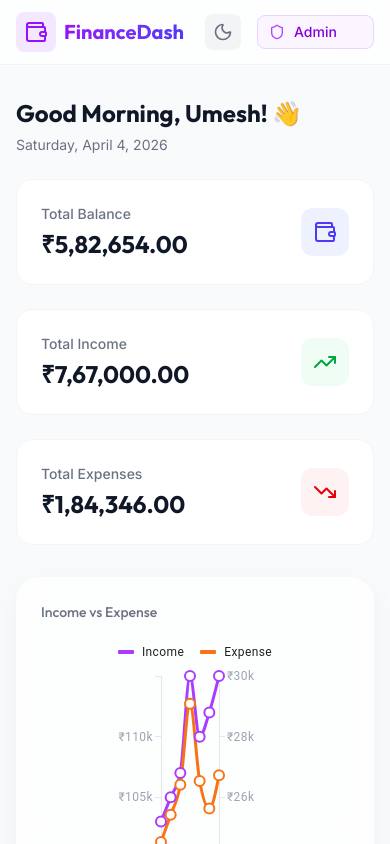
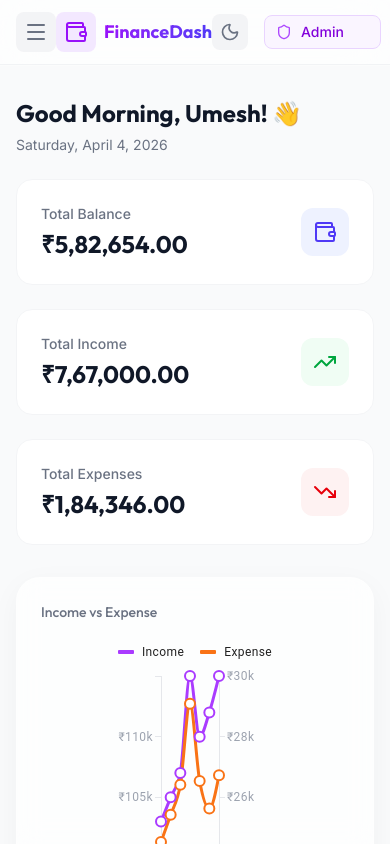
Before and after one commit to umeshh-kuumar/finance-dashboard, a React (Vite) app: page / in a window 390 px wide. Built offline with nearby package versions, Linux system fonts and the light colour scheme.

Commit message:
add navbar and sidebar toggle state to context

```diff
--- a/src/App.jsx
+++ b/src/App.jsx
@@ -10,7 +10,7 @@ const Insights = lazy(() => import('./pages/Insights'));
 const Transaction = lazy(() => import('./pages/Transaction'));
 
 function App() {
-  const { activePage } = useContext(AppContext);
+  const { activePage, isMobileMenuOpen, setIsMobileMenuOpen } = useContext(AppContext);
 
   const renderPage = () => {
     switch (activePage) {
@@ -27,6 +27,14 @@ function App() {
 
   return (
     <div className="flex h-screen bg-gray-50 dark:bg-gray-900 transition-colors duration-200 overflow-hidden">
+      {/* Mobile Overlay */}
+      {isMobileMenuOpen && (
+        <div
+          className="fixed inset-0 bg-black/50 md:hidden z-10"
+          onClick={() => setIsMobileMenuOpen(false)}
+        />
+      )}
+
       <Sidebar />
       <div className="flex-1 flex flex-col overflow-hidden">
         <Navbar />
--- a/src/components/Layout/Navbar.jsx
+++ b/src/components/Layout/Navbar.jsx
@@ -1,22 +1,33 @@
 import React, { useContext } from 'react';
-import { Wallet, Shield, Sun, Moon } from 'lucide-react';
+import { Wallet, Shield, Sun, Moon, Menu, X } from 'lucide-react';
 import { AppContext } from '../../context';
 
 const Navbar = () => {
-  const { role, setRole, isDarkMode, setIsDarkMode } = useContext(AppContext);
+  const { role, setRole, isDarkMode, setIsDarkMode, isMobileMenuOpen, setIsMobileMenuOpen } = useContext(AppContext);
 
   return (
     <nav className="bg-white/70 dark:bg-gray-900/70 backdrop-blur-xl shadow-[0_1px_0_rgba(255,255,255,0.4)] dark:shadow-[0_1px_0_rgba(255,255,255,0.05)] border-b border-gray-200/50 dark:border-gray-800/50 sticky top-0 z-10 transition-colors duration-300">
       <div className="max-w-7xl mx-auto px-4 sm:px-6 lg:px-8">
         <div className="flex justify-between items-center h-16">
+          {/* Mobile Menu Button */}
+          <button
+            onClick={() => setIsMobileMenuOpen(!isMobileMenuOpen)}
+            className="md:hidden p-2 rounded-lg bg-gray-100 dark:bg-gray-700 text-gray-500 dark:text-gray-400 hover:bg-gray-200 dark:hover:bg-gray-600 transition-colors duration-200"
+            aria-label="Toggle Menu"
+          >
+            {isMobileMenuOpen ? <X className="w-6 h-6" /> : <Menu className="w-6 h-6" />}
+          </button>
+
+          {/* Logo for Mobile */}
           <div className="flex items-center gap-2 md:hidden">
             <div className="p-2 bg-purple-100 dark:bg-purple-900 rounded-lg">
               <Wallet className="w-6 h-6 text-purple-600 dark:text-purple-300" />
             </div>
-            <span className="text-xl font-bold bg-clip-text text-transparent bg-gradient-to-r from-purple-600 to-indigo-600 dark:from-purple-400 dark:to-indigo-400">
+            <span className="text-lg font-bold bg-clip-text text-transparent bg-gradient-to-r from-purple-600 to-indigo-600 dark:from-purple-400 dark:to-indigo-400">
               FinanceDash
             </span>
           </div>
+
           {/* Spacer for md screens where logo is hidden */}
           <div className="hidden md:block"></div>
 
--- a/src/components/Layout/Sidebar.jsx
+++ b/src/components/Layout/Sidebar.jsx
@@ -9,8 +9,48 @@ const NAV_ITEMS = [
 ];
 
 const Sidebar = () => {
-  const { activePage, setActivePage } = useContext(AppContext);
+  const { activePage, setActivePage, isMobileMenuOpen, setIsMobileMenuOpen } = useContext(AppContext);
+
+  const handleNavClick = (id) => {
+    setActivePage(id);
+    // Close mobile menu after navigation
+    setIsMobileMenuOpen(false);
+  };
+
   return (
+    <>
+      {/* Mobile Sidebar - Slide from left */}
+      <aside className={`fixed inset-y-0 left-0 w-64 bg-white/80 dark:bg-gray-800/80 backdrop-blur-xl border-r border-gray-200/50 dark:border-gray-700/50 flex flex-col transition-all duration-300 z-20 md:hidden ${isMobileMenuOpen ? 'translate-x-0' : '-translate-x-full'}`}>
+        <div className="h-16 border-b border-gray-200/50 dark:border-gray-700/50 flex items-center px-6 gap-3">
+          <div className="p-1.5 bg-gradient-to-br from-purple-500 to-indigo-600 rounded-lg shadow-lg shadow-purple-500/30">
+            <Wallet className="w-5 h-5 text-white" />
+          </div>
+          <span className="text-xl font-bold bg-clip-text text-transparent bg-gradient-to-r from-purple-600 to-indigo-600 dark:from-purple-400 dark:to-indigo-400">
+            FinanceDash
+          </span>
+        </div>
+
+        <nav className="flex-1 overflow-y-auto py-6">
+          {NAV_ITEMS.map((item) => {
+            const isActive = activePage === item.id;
+            return (
+              <button
+                key={item.id}
+                onClick={() => handleNavClick(item.id)}
+                className={`flex items-center gap-4 px-4 py-3 rounded-xl text-sm font-semibold w-full text-left transition-all duration-200
+                  ${isActive
+                    ? 'bg-teal-50 dark:bg-teal-950 text-teal-700 dark:text-teal-400 shadow-sm'
+                    : 'text-gray-500 dark:text-gray-400 hover:bg-gray-50 dark:hover:bg-gray-800/50 hover:text-gray-900 dark:hover:text-gray-100'
+                  }`}
+              >
+                <item.icon className="w-5 h-5 relative z-10 transition-transform group-hover:scale-110" />
+                <span className="font-medium relative z-10">{item.label}</span>
+              </button>)
+          })}
+        </nav>
+      </aside>
+
+      {/* Desktop Sidebar */}
       <aside className="w-64 bg-white/80 dark:bg-gray-800/80 backdrop-blur-xl border-r border-gray-200/50 dark:border-gray-700/50 hidden md:flex flex-col transition-all duration-300 sticky top-0 h-screen z-20">
         <div className="h-16 border-b border-gray-200/50 dark:border-gray-700/50 flex items-center px-6 gap-3">
           <div className="p-1.5 bg-gradient-to-br from-purple-500 to-indigo-600 rounded-lg shadow-lg shadow-purple-500/30">
@@ -27,7 +67,7 @@ const Sidebar = () => {
             return (
               <button
                 key={item.id}
-              onClick={() => setActivePage(item.id)}
+                onClick={() => handleNavClick(item.id)}
                 className={`flex items-center gap-4 px-4 py-3 rounded-xl text-sm font-semibold w-full text-left transition-all duration-200
                   ${isActive
                     ? 'bg-teal-50 dark:bg-teal-950 text-teal-700 dark:text-teal-400 shadow-sm'
@@ -39,10 +79,8 @@ const Sidebar = () => {
               </button>)
           })}
         </nav>
-
-
-
       </aside>
+    </>
   );
 };
 
--- a/src/context/AppContext.jsx
+++ b/src/context/AppContext.jsx
@@ -23,6 +23,7 @@ export const AppProvider = ({ children }) => {
   const [searchTerm, setSearchTerm] = useState('');
   const [filterType, setFilterType] = useState('All'); // All, income, expense
   const [activePage, setActivePage] = useState('dashboard');
+  const [isMobileMenuOpen, setIsMobileMenuOpen] = useState(false);
 
   // Save to localStorage when state changes
   useEffect(() => {
@@ -56,7 +57,9 @@ export const AppProvider = ({ children }) => {
         isDarkMode,
         setIsDarkMode,
         activePage,
-        setActivePage
+        setActivePage,
+        isMobileMenuOpen,
+        setIsMobileMenuOpen
       }}
     >
       {children}
```
Lines whose indentation alone changed are shown as unchanged.
